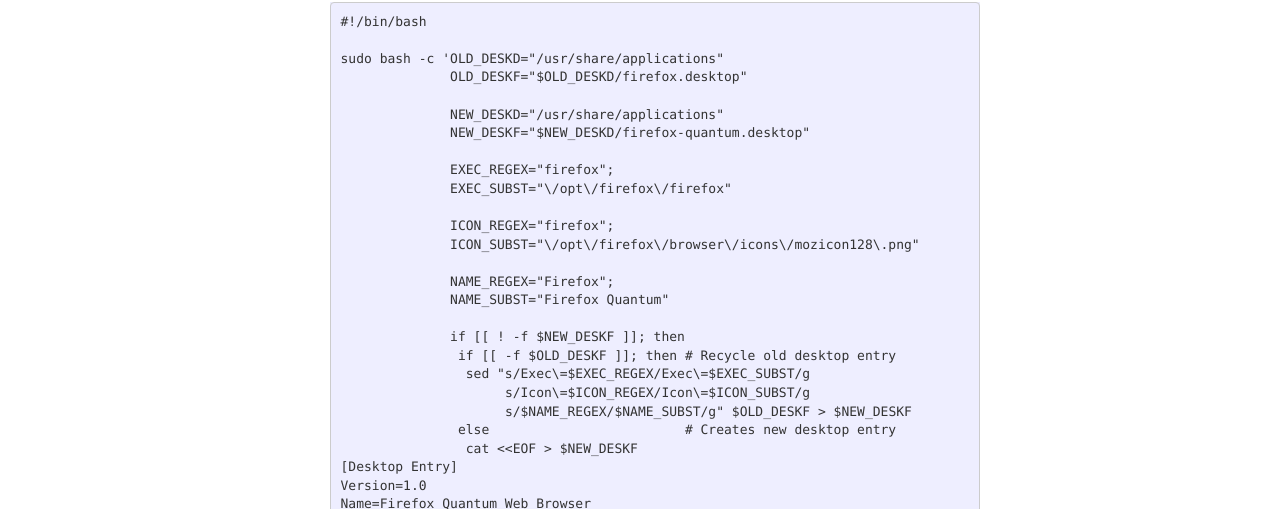
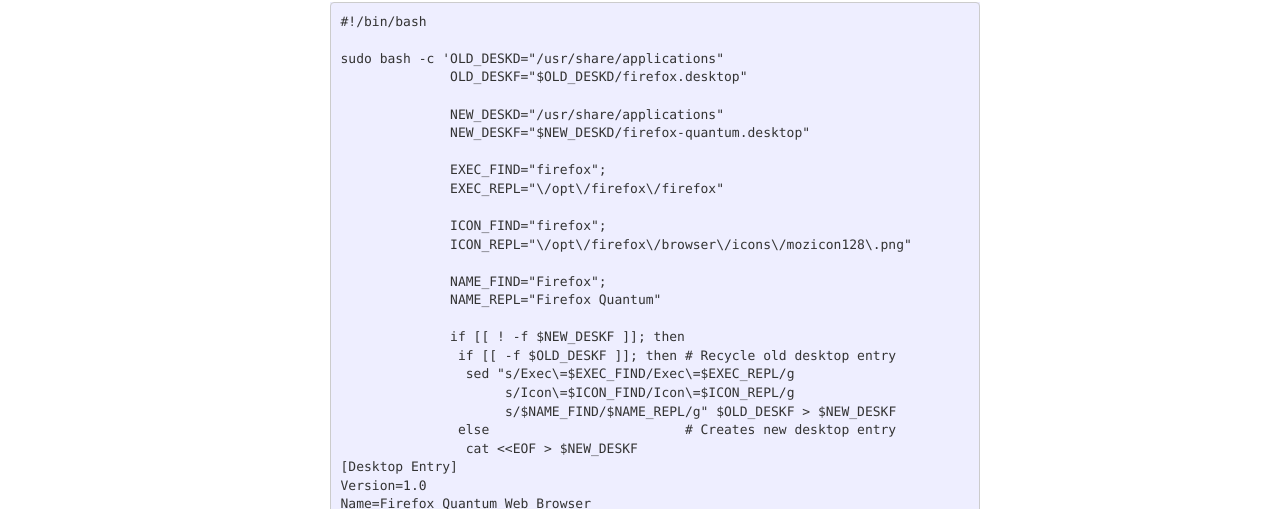
Before and after one commit to ecwpz91/ecwpz91.github.io, a Jekyll site: the page built from _posts/2017-11-18-Getting and Installing Firefox Quantum.md, in a window 1280 px wide. Shown: the part 706-1215 px from the top of the page. Built offline with Jekyll 4.4.1, drawn with Linux system fonts in a browser that asks for light colours; nearby versions of some CDN libraries; some of the changed text lies outside the part shown.

Commit message:
Updated to make fit into script example

```diff
--- a/_posts/2017-11-18-Getting and Installing Firefox Quantum.md
+++ b/_posts/2017-11-18-Getting and Installing Firefox Quantum.md
@@ -34,20 +34,20 @@
                      NEW_DESKD="/usr/share/applications"
                      NEW_DESKF="$NEW_DESKD/firefox-quantum.desktop"
 
-                     EXEC_REGEX="firefox";
-                     EXEC_SUBST="\/opt\/firefox\/firefox"
+                     EXEC_FIND="firefox";
+                     EXEC_REPL="\/opt\/firefox\/firefox"
 
-                     ICON_REGEX="firefox";
-                     ICON_SUBST="\/opt\/firefox\/browser\/icons\/mozicon128\.png"
+                     ICON_FIND="firefox";
+                     ICON_REPL="\/opt\/firefox\/browser\/icons\/mozicon128\.png"
 
-                     NAME_REGEX="Firefox";
-                     NAME_SUBST="Firefox Quantum"
+                     NAME_FIND="Firefox";
+                     NAME_REPL="Firefox Quantum"
 
                      if [[ ! -f $NEW_DESKF ]]; then
                       if [[ -f $OLD_DESKF ]]; then # Recycle old desktop entry
-                       sed "s/Exec\=$EXEC_REGEX/Exec\=$EXEC_SUBST/g
-                            s/Icon\=$ICON_REGEX/Icon\=$ICON_SUBST/g
-                            s/$NAME_REGEX/$NAME_SUBST/g" $OLD_DESKF > $NEW_DESKF
+                       sed "s/Exec\=$EXEC_FIND/Exec\=$EXEC_REPL/g
+                            s/Icon\=$ICON_FIND/Icon\=$ICON_REPL/g
+                            s/$NAME_FIND/$NAME_REPL/g" $OLD_DESKF > $NEW_DESKF
                       else                         # Creates new desktop entry
                        cat <<EOF > $NEW_DESKF
        [Desktop Entry]
```
